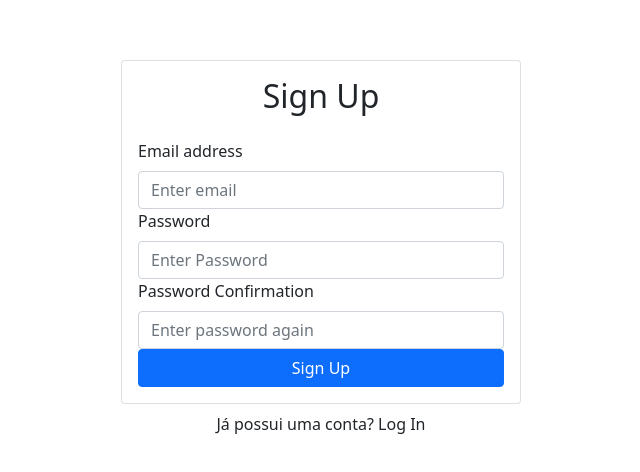
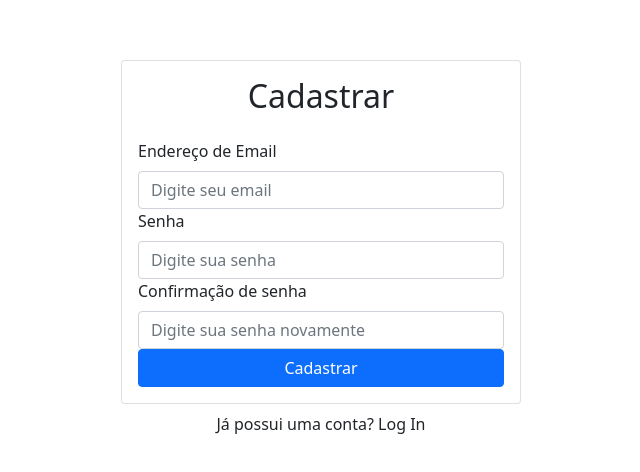
Before and after one commit to luizfelper/react-auth-firebase, a React (Create React App) app: page / in a window 1280 px wide. Shown: the part 152-624 px from the top of the page, without its empty margins (319-959 px from the left). Built offline with nearby package versions, Linux system fonts and the light colour scheme; no server answers.

Commit message:
Tradução dos components

```diff
--- a/src/components/Signup.js
+++ b/src/components/Signup.js
@@ -32,23 +32,23 @@ export default function Signup() {
         <>
             <Card>
                 <Card.Body>
-                    <h2 className="text-center mb-4">Sign Up</h2>
-                    {currentUser && <Alert variant="success">You are already logged in</Alert>}
+                    <h2 className="text-center mb-4">Cadastrar</h2>
+                    {currentUser && <Alert variant="success">Você já está logado!</Alert>}
                     {error && <Alert variant="danger">{error}</Alert>}
                     <Form onSubmit={handleSubmit}>
                         <Form.Group id="email">
-                            <Form.Label>Email address</Form.Label>
-                            <Form.Control ref={emailRef} type="email" placeholder="Enter email" required />
+                            <Form.Label>Endereço de Email</Form.Label>
+                            <Form.Control ref={emailRef} type="email" placeholder="Digite seu email" required />
                         </Form.Group>
                         <Form.Group id="password">
-                            <Form.Label>Password</Form.Label>
-                            <Form.Control ref={passwordRef} type="password" placeholder="Enter Password" required />
+                            <Form.Label>Senha</Form.Label>
+                            <Form.Control ref={passwordRef} type="password" placeholder="Digite sua senha" required />
                         </Form.Group>
                         <Form.Group id="password-confirm">
-                            <Form.Label>Password Confirmation</Form.Label>
-                            <Form.Control ref={passwordConfirmRef} type="password" placeholder="Enter password again" required />
+                            <Form.Label>Confirmação de senha</Form.Label>
+                            <Form.Control ref={passwordConfirmRef} type="password" placeholder="Digite sua senha novamente" required />
                         </Form.Group>
-                        <Button disabled={loading} className="w-100" type="submit">Sign Up</Button>
+                        <Button disabled={loading} className="w-100" type="submit">Cadastrar</Button>
                     </Form>
                 </Card.Body>
             </Card>
```
